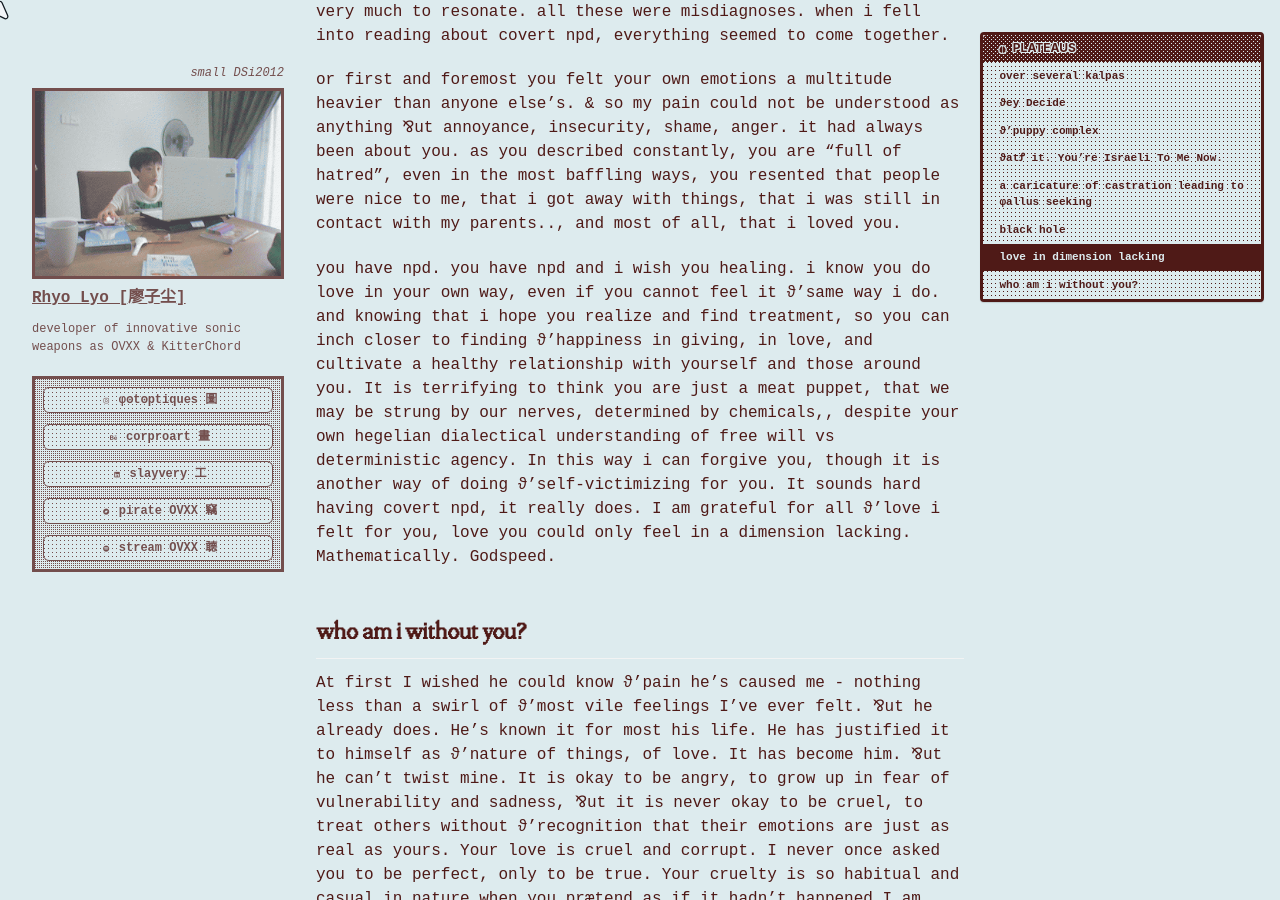
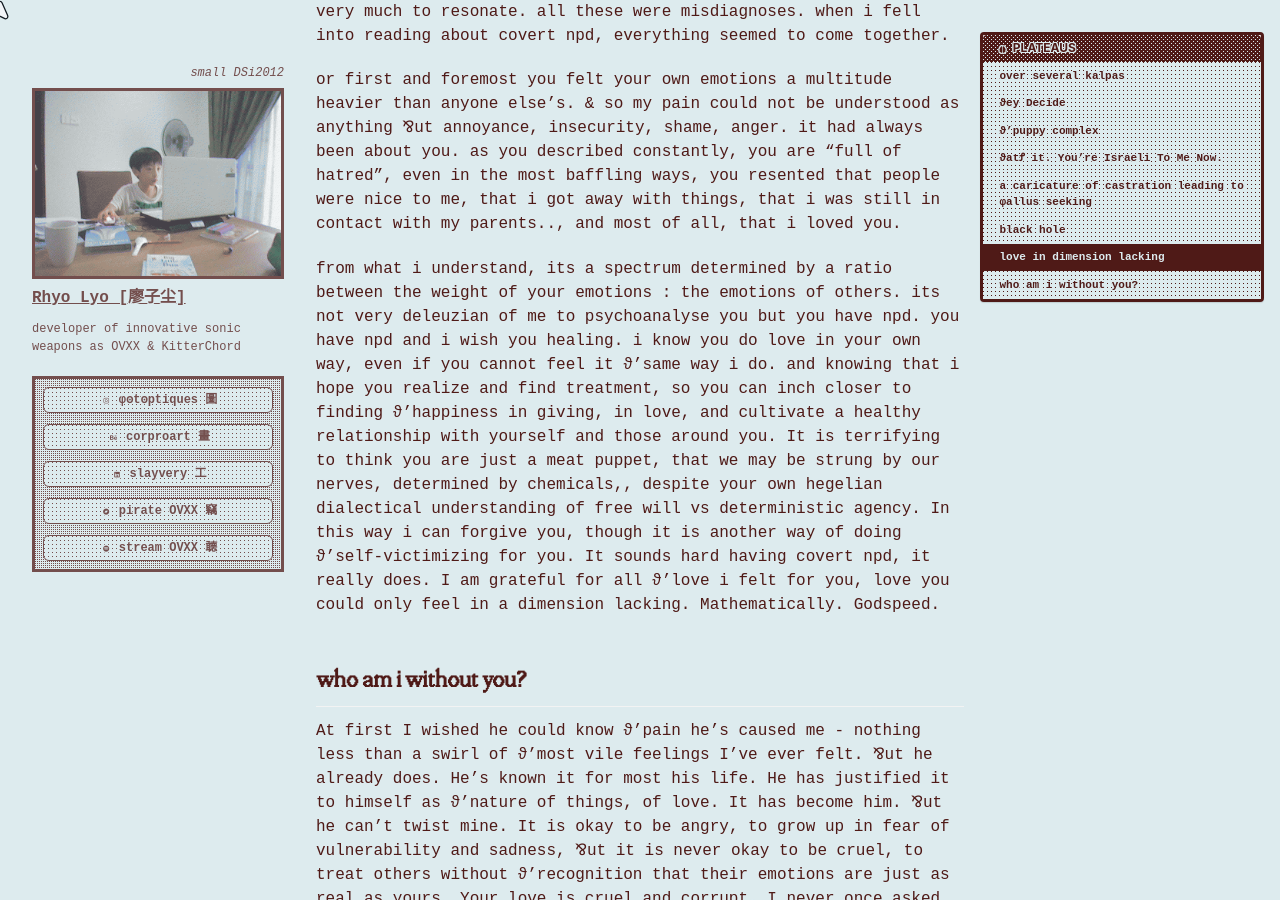
Before and after one commit to cryotato/cryotato.github.io, a Jekyll site: the page built from _pages/2026-01-01-spiralings.md, in a window 1280 px wide and 900 px high, scrolled down 8289 px. Built offline with Jekyll 4.4.1, drawn with Linux system fonts in a browser that asks for light colours; cached includes are drawn as plain includes; some web fonts are replaced.

Commit message:
Update 2026-01-01-spiralings.md

```diff
--- a/_pages/2026-01-01-spiralings.md
+++ b/_pages/2026-01-01-spiralings.md
@@ -88,7 +88,7 @@ he's an underground man, little tyrant. “It’s in despair that you discover
 
 or first and foremost you felt your own emotions a multitude heavier than anyone else's. & so my pain could not be understood as anything ⅋ut annoyance, insecurity, shame, anger. it had always been about you. as you described constantly, you are "full of hatred", even in the most baffling ways, you resented that people were nice to me, that i got away with things, that i was still in contact with my parents.., and most of all, that i loved you. <!-- 21/1/26 -->
 
-you have npd. you have npd and i wish you healing. i know you do love in your own way, even if you cannot feel it ϑ'same way i do. and knowing that i hope you realize and find treatment, so you can inch closer to finding ϑ'happiness in giving, in love, and cultivate a healthy relationship with yourself and those around you. It is terrifying to think you are just a meat puppet, that we may be strung by our nerves, determined by chemicals,, despite your own hegelian dialectical understanding of free will vs deterministic agency. In this way i can forgive you, though it is another way of doing ϑ'self-victimizing for you. It sounds hard having covert npd, it really does. I am grateful for all ϑ'love i felt for you, love you could only feel in a dimension lacking. Mathematically. Godspeed.
+from what i understand, its a spectrum determined by a ratio between the weight of your emotions : the emotions of others. its not very deleuzian of me to psychoanalyse you but you have npd. you have npd and i wish you healing. i know you do love in your own way, even if you cannot feel it ϑ'same way i do. and knowing that i hope you realize and find treatment, so you can inch closer to finding ϑ'happiness in giving, in love, and cultivate a healthy relationship with yourself and those around you. It is terrifying to think you are just a meat puppet, that we may be strung by our nerves, determined by chemicals,, despite your own hegelian dialectical understanding of free will vs deterministic agency. In this way i can forgive you, though it is another way of doing ϑ'self-victimizing for you. It sounds hard having covert npd, it really does. I am grateful for all ϑ'love i felt for you, love you could only feel in a dimension lacking. Mathematically. Godspeed.
 
 ## who am i without you?
 
```
